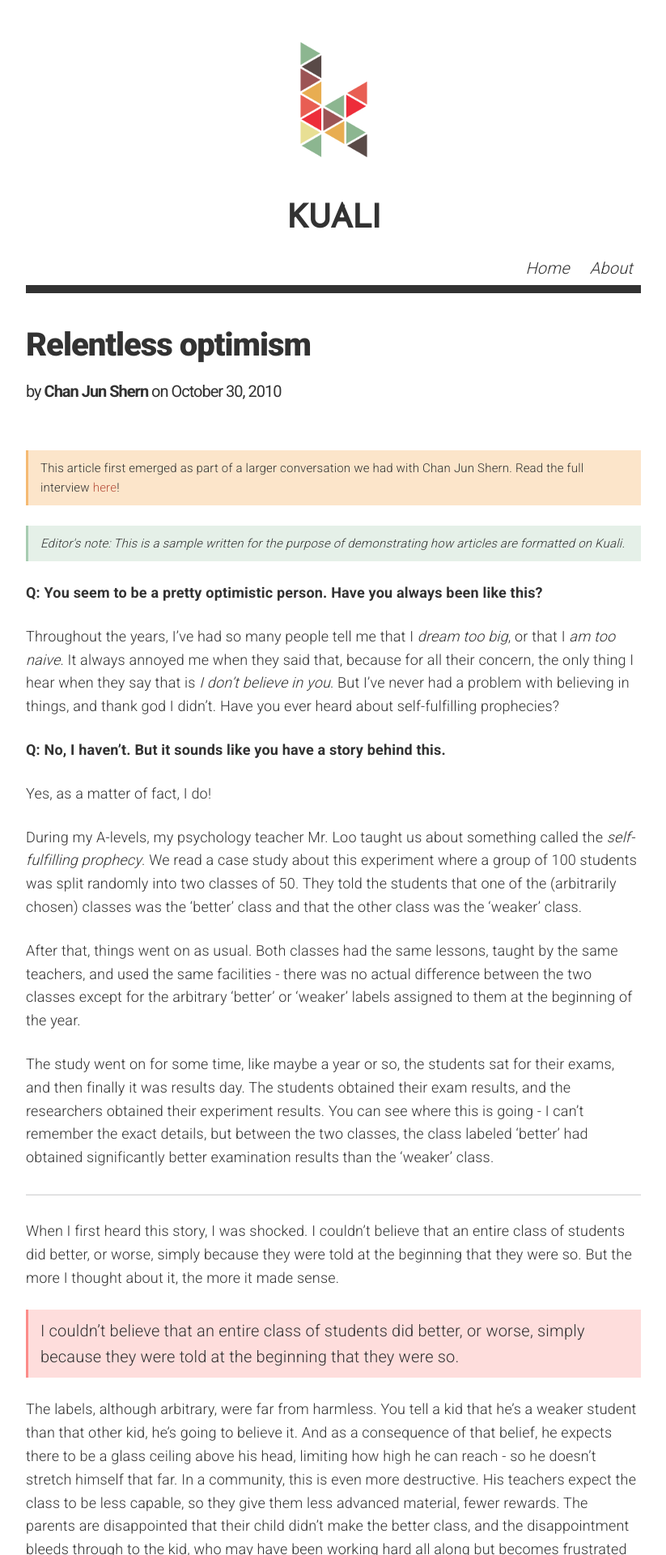
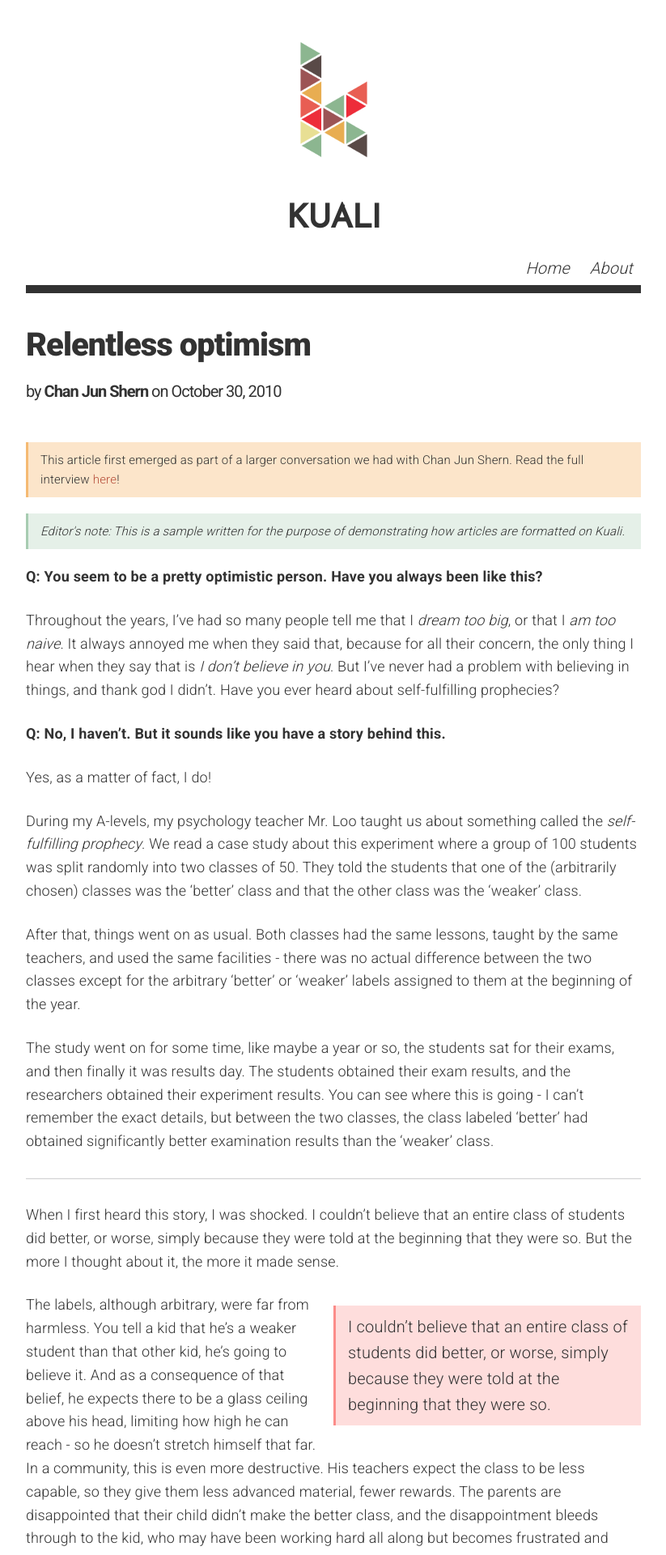
Before and after one commit to kualistories/kuali-website, a Jekyll site: the page built from _posts/2010-10-30-relentless-optimism.markdown, in a window 1280 px wide. Shown: the top 1920 px of the page at 81% size, without its empty margins (228-1051 px from the left). Built offline with Jekyll 4.4.1, drawn with Linux system fonts in a browser that asks for light colours; comment, search, counter and statistics services are not loaded.

Commit message:
Edit blockquote css for obvious pullquote-ness

```diff
--- a/_sass/_layout.scss
+++ b/_sass/_layout.scss
@@ -43,7 +43,7 @@
 }
 
 .post-header {
-    padding: 40px 0px;
+    padding: 40px 0px 10px 0px;
 }
 .post-title {
     display: block;
@@ -60,12 +60,18 @@
     font-size: 1.8rem;
     font-weight: 300;
     blockquote {
+        width: 50%;
+        float: right;
         border-left: 0.3rem solid rgba(251, 87, 82, 0.6);
         background: rgba(251, 87, 82, 0.2);
         font-size: 2rem;
+        margin: 1.5rem 0 1.5rem 1.5rem;
     }
     .chunk-note {
         @extend blockquote;
+        width: 100%;
+        float: none;
+        margin: 2rem 0;
         border-left: 0.3rem solid rgba(243, 169, 79, 0.7);
         background: rgba(243, 169, 79, 0.3);
         font-size: 1.5rem;
@@ -75,6 +81,9 @@
     }
     .editors-note {
         @extend blockquote;
+        width: 100%;
+        float: none;
+        margin: 2rem 0;
         border-left: 0.3rem solid rgba(127, 181, 142, 0.6);
         background: rgba(127, 181, 142, 0.2);
         font-size: 1.5rem;
@@ -83,8 +92,6 @@
     hr {
         height: 2px;
         background: lightgrey;
-        // background: url(/assets/hr.png) repeat-x 0 0;
-        // border: 3px;
     }
 }
 
@@ -266,4 +273,10 @@ h3.section-header {
     .preview-panel {
         width: 97%;
     }
+    .post-content {
+        blockquote {
+            width: 100%;
+            margin: 1.5rem 0;
+        }
+    }
 }
```
Also changed, not shown: _includes/preview.html (+3 -5 lines), 3 other files.
